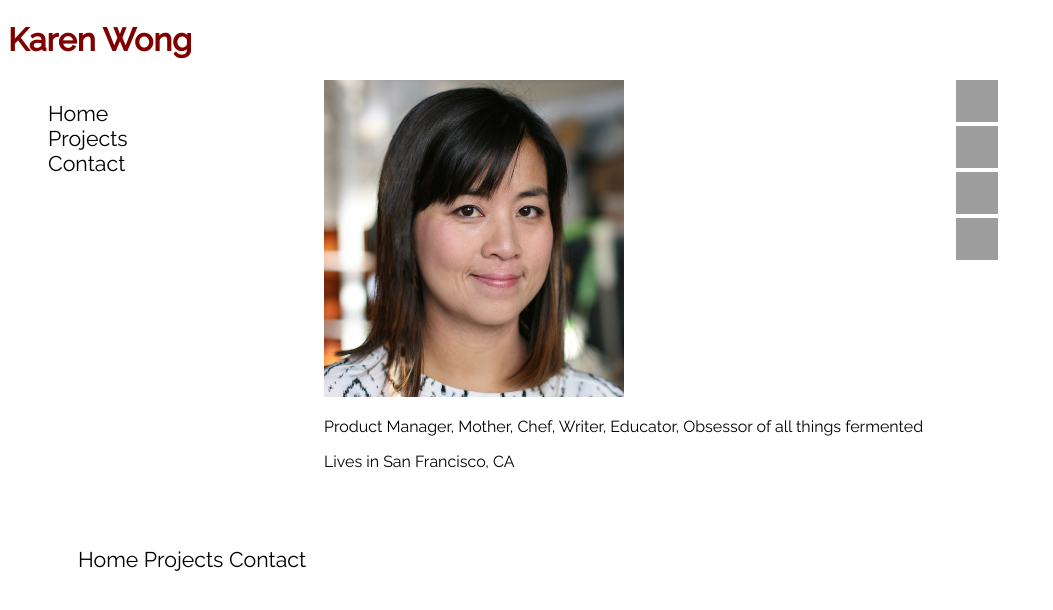
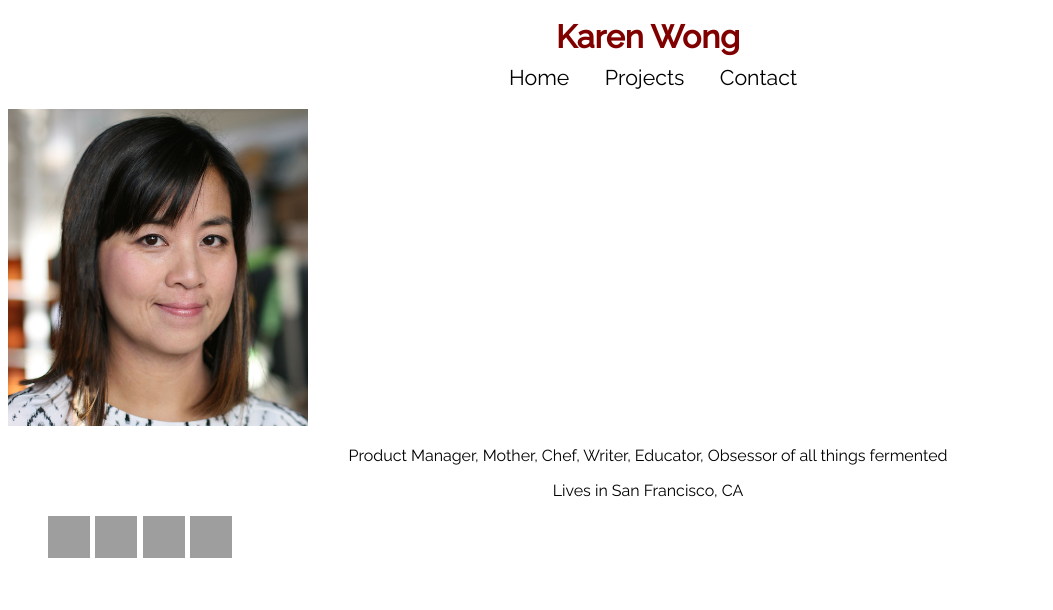
Before and after one commit to asianfoodlab/asianfoodlab.github.io, a plain HTML site: page index.html in a window 1280 px wide. Shown: the whole page, without its empty margins (0-1053 px from the left). Drawn offline with Linux system fonts and the light colour scheme; grey boxes are pictures that could not be loaded.

Commit message:
center aligned things  Please enter the commit message for your changes. Lines starting

```diff
--- a/index.html
+++ b/index.html
@@ -6,63 +6,67 @@
         <link href='https://fonts.googleapis.com/css?family=Raleway:400,500' rel='stylesheet' type='text/css'>
     </head>
     <body>
-        <header>
+        <div id="header" class="section">
             <h1 id="title">Karen Wong</h1>
-        </header>
-
-        <div id="multicolumn">
-            <aside id="leftsidebar">
+        </div>
+        <div id="topNavBar">
             <ul>
-                    <li class="leftnav">Home</li>
-                    <li class="leftnav">Projects</li>
-                    <li class="leftnav">Contact</li>
+                <li class="topNav">Home</li>
+                <li class="topNav">Projects</li>
+                <li class="topNav">Contact</li>
             </ul>
-            </aside>
-
-            <section id="main">
+        </div>
+        <br>
+        <div id="main" class="section">
             <img src="http://asianfoodlab.github.io/profilephoto.jpg" id="profilepic" height="317" width="300"/>
             <p>Product Manager, Mother, Chef, Writer, Educator, Obsessor of all things fermented</p>
             <p>Lives in San Francisco, CA</p>
 
             <script type="text/javascript">
                 var profilePicture = document.getElementById("profilepic");
-                     alert("This works!");
+                 //alert("This works!");
                 function increasePictureSize(){
                     profilePicture.style.width = "400px";
                     profilePicture.style.height = "400px";
-                        alert("This works");
+                   // alert("This works");
                 }
+                profilePicture.addEventListener("dblclick", increasePictureSize);
+            </script>
+        </div>
+        <div id="footerNav" class="section">
+            <ul id="footerNavList">
+                <li class="footerLink">
+                    <a href="https://github.com/asianfoodlab"><img src="http://cdn.flaticon.com/png/256/25231.png" height="42" width="42"></a>
+                </li>
+                <li class="footerLink">
+                    <a href="https://www.linkedin.com/in/karenwongux"><img src="https://upload.wikimedia.org/wikipedia/commons/thumb/c/ca/LinkedIn_logo_initials.png/768px-LinkedIn_logo_initials.png" height="42" width="42"></a>
+                </li>
+               <li class="footerLink">
+                    <a href="https://instagram.com/asianfoodlabsf"><img src="http://i.imgur.com/rd3fsu3.png" height="42" width="42"></a>
+                </li>
+                <li class="footerLink">
+                    <a href="https://twitter.com/asianfoodlab"><img src="http://cdn.business2community.com/wp-content/uploads/2015/07/Twitter-icon.png.png" height="42" width="42"></a>
+                </li>
+            </ul>
+        </div>
+        <!-- <div>
+            <div class="footerLink">
+                <a href="https://github.com/asianfoodlab"><img src="http://cdn.flaticon.com/png/256/25231.png" height="42" width="42"></a>
+            </div>
 
-                    profilePicture.addEventListener("dblclick", increasePictureSize);
+            <div class="footerLink">
+                <a href="https://www.linkedin.com/in/karenwongux"><img src="https://upload.wikimedia.org/wikipedia/commons/thumb/c/ca/LinkedIn_logo_initials.png/768px-LinkedIn_logo_initials.png" height="42" width="42"></a>
+            </div>
 
-                </script>
+            <div class="footerLink">
+                <a href="https://instagram.com/asianfoodlabsf"><img src="http://i.imgur.com/rd3fsu3.png" height="42" width="42"></a>
+            </div>
 
-            </section>
+            <div class="footerLink">
+                <a href="https://twitter.com/asianfoodlab"><img src="http://cdn.business2community.com/wp-content/uploads/2015/07/Twitter-icon.png.png" height="42" width="42"></a>
+            </div>
 
-            <aside id="rightsidebar">
-
-                <a href="https://github.com/asianfoodlab"><img src="http://cdn.flaticon.com/png/256/25231.png" height="42" width="42"></a>
-                <br>
-
-                <a href="https://www.linkedin.com/in/karenwongux"><img src="https://upload.wikimedia.org/wikipedia/commons/thumb/c/ca/LinkedIn_logo_initials.png/768px-LinkedIn_logo_initials.png" height="42" width="42"></a>
-                <br>
-
-                <a href="https://instagram.com/asianfoodlabsf"><img src="http://i.imgur.com/rd3fsu3.png" height="42" width="42"></a>
-                <br>
-
-                <a href="https://twitter.com/asianfoodlab"><img src="http://cdn.business2community.com/wp-content/uploads/2015/07/Twitter-icon.png.png" height="42" width="42"></a>
-
-            </aside>
-        </div>
-        <div>
-            <footer>
-                <ul>
-                    <li class="footernav">Home</li>
-                    <li class="footernav">Projects</li>
-                    <li class="footernav">Contact</li>
-                </ul>
-            </footer>
-        </div>
+        </div> -->
 
 
   <!--      <table>
--- a/style.css
+++ b/style.css
@@ -1,42 +1,77 @@
 h1 {
     color: maroon;
     font-size: 24pt;
+    margin-bottom: 10px;
+    margin-top: 10px;
+    text-align: center;
 }
 
-#leftsidebar {
-    float: left;
-    width: 25%;
+#topNavBar {
+    text-align: center;
 }
 
-#rightsidebar {
-    float: right;
-    width: 25%;
+.topNav {
+    padding-right: 30px;
+    display: inline;
+    margin-left: auto;
+    margin-right: auto;
+}
+
+/*#topNavBar li {
+    float: left;
+    padding: 10px 30px 10px 30px;
+}
+
+#topNavBar a {
+    display: block;
+    width: 60px;
+}
+
+#topNavBar {
+    display: inline;
+    clear: right;
+}*/
+
+.section {
+    display: inline;
 }
 
 #main {
-    float: left;
     padding-bottom: 60px;
+    width: 100%;
 }
+
+img {
+    margin: 0 auto;
+}
+
 
 ul {
     list-style-type: none;
     font-size: 16pt;
+    display: inline;
+    text-align: center;
 }
 
-.footernav {
+.footerLink {
     display: inline;
 }
 
-footer {
-    clear: both;
-    padding-left: 30px;
-    padding-right: 30px;
+#footerNav {
+    margin: auto;
 }
 
-form {
-    display: inline;
+p {
+    text-align: center;
+}
+
+#profilepic {
+    margin-left: auto;
+    margin-right: auto;
 }
 
 body {
     font-family: 'Raleway', sans-serif;
+    display: inline-block;
+    width: 100%;
 }
```
Lines whose indentation alone changed are shown as unchanged.
